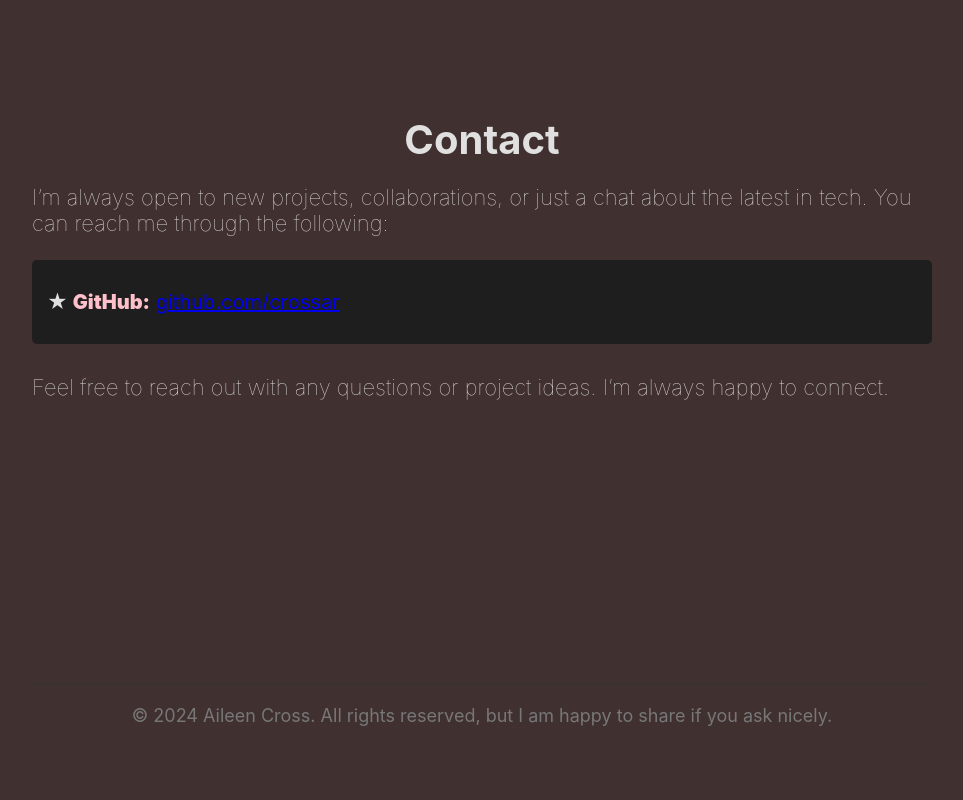
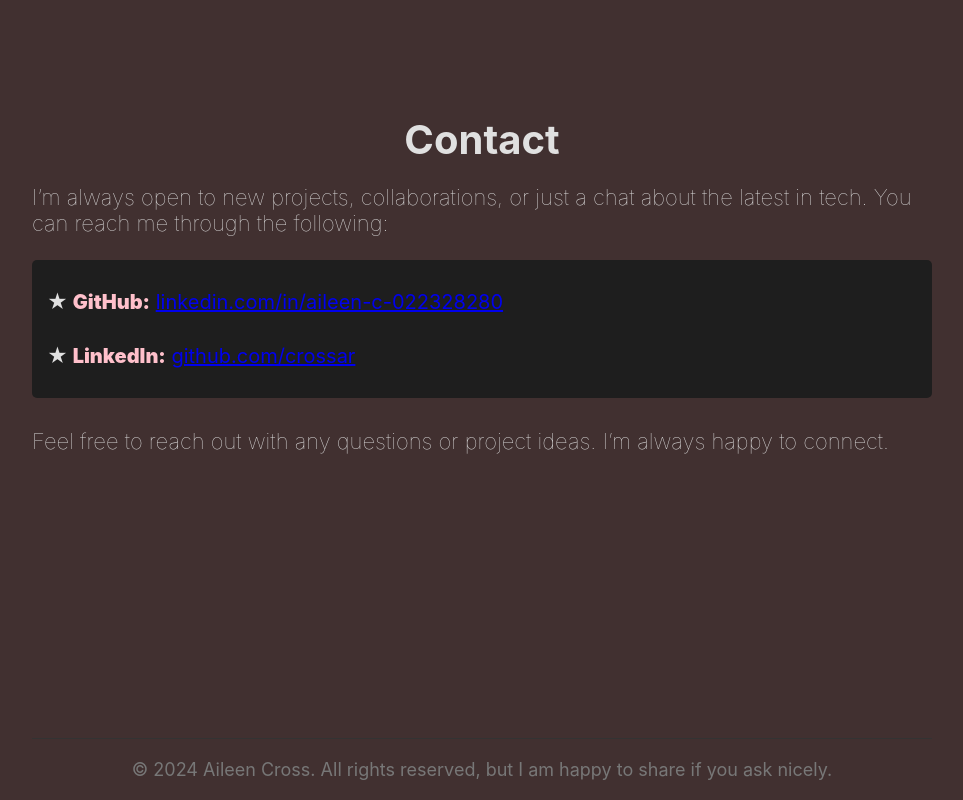
Before and after one commit to crossar/crossar.github.io, a website: page index.html in a window 1280 px wide. Shown: the part 2555-3355 px from the top of the page, without its empty margins (158-1121 px from the left). Before the commit the page ends 3301 px from the top, so only its background shows below. Drawn offline with Linux system fonts and the light colour scheme.

Commit message:
Update index.html

```diff
--- a/index.html
+++ b/index.html
@@ -171,6 +171,12 @@
 				<ul>
 					<li>
 						<span class="highlight">GitHub:</span>
+						<a href="https://www.linkedin.com/in/aileen-c-022328280/" target="_blank"
+							>linkedin.com/in/aileen-c-022328280</a
+						>
+					</li>
+					<li>
+						<span class="highlight">LinkedIn:</span>
 						<a href="https://github.com/crossar" target="_blank"
 							>github.com/crossar</a
 						>
```
